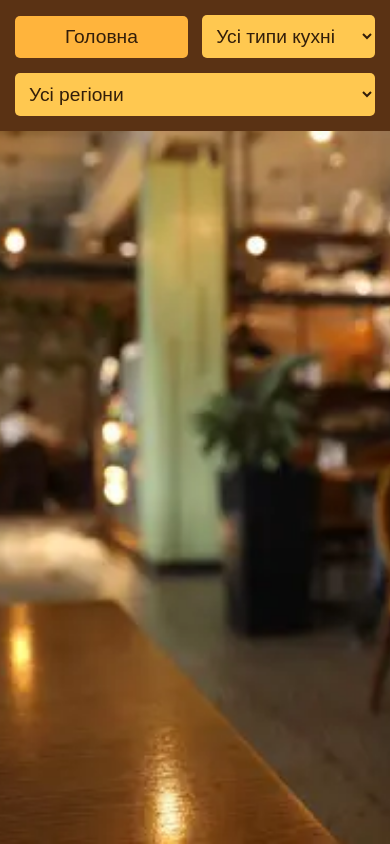
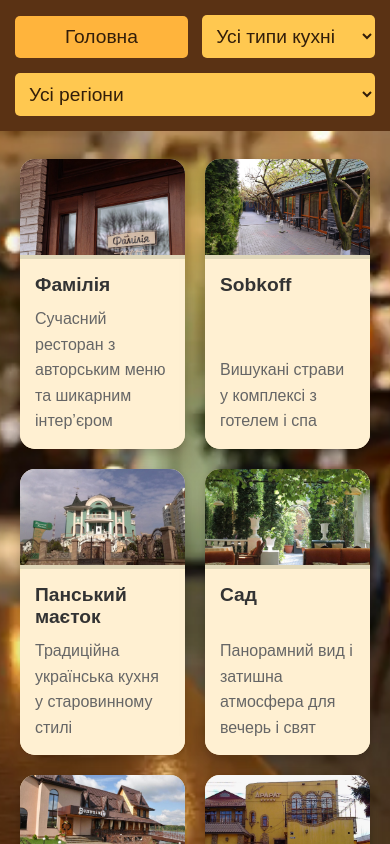
Before and after one commit to Volodia4/restaurant-catalog, a website: page public/index.html in a window 390 px wide. Both pictures are taken after a click on the button "Let's go!". Shown: the top 844 px of the page. Drawn offline with Linux system fonts and the light colour scheme; no server answers.

Commit message:
Додано зчитування даних через серилізацію

```diff
--- a/public/index.js
+++ b/public/index.js
@@ -1,6 +1,4 @@
-import { getFirestore, collection, getDocs } from "https://www.gstatic.com/firebasejs/11.4.0/firebase-firestore.js";
-
-export async function getRestaurants(db, selectedCuisine = "all", selectedRegion = "all") {
+export async function getRestaurants(selectedCuisine = "all", selectedRegion = "all") {
     const container = document.getElementById("restaurants-container");
 
     container.classList.remove("visible");
@@ -8,10 +6,11 @@ export async function getRestaurants(db, selectedCuisine = "all", selectedRegion
 
     setTimeout(async () => {
         container.innerHTML = "";
+        try {
+            const response = await fetch("restaurants.json");
+            const restaurantsData = await response.json();
 
-        const querySnapshot = await getDocs(collection(db, "restaurants"));
-        querySnapshot.forEach((doc) => {
-            const restaurantData = doc.data();
+            restaurantsData.forEach((restaurantData) => {
                 const restaurantName = restaurantData.name;
                 const restaurantDescription = restaurantData.description || "Без опису";
                 const restaurantImages = restaurantData.images || ["placeholder.jpg"];
@@ -64,6 +63,9 @@ export async function getRestaurants(db, selectedCuisine = "all", selectedRegion
 
                 container.appendChild(restaurantCard);
             });
+        } catch (error) {
+            console.error("Помилка при завантаженні даних:", error);
+        }
 
         container.classList.remove("hidden");
         container.classList.add("visible");
@@ -83,8 +85,9 @@ function showRestaurantsState(selectedCuisine = "all", selectedRegion = "all") {
     document.querySelector(".hero").classList.add("hidden");
     document.querySelector("header").classList.add("hidden");
 
-    const db = getFirestore();
-    getRestaurants(db, selectedCuisine, selectedRegion);
+    getRestaurants(selectedCuisine, selectedRegion);
+
+    window.history.pushState({ view: "restaurants", cuisine: "all", region: "all" }, "", "#restaurants");
 }
 
 function showHomeState() {
@@ -103,32 +106,30 @@ function showHomeState() {
         document.querySelector(".hero").classList.remove("hidden");
         filterPanel.classList.add("hidden");
     }, 500);
+
+    window.history.pushState({ view: "home" }, "", "#home");
 }
 
 document.getElementById("start-btn").addEventListener("click", function() {
     showRestaurantsState();
-    window.history.pushState({ view: "restaurants", cuisine: "all", region: "all" }, "", "#restaurants");
 });
 
 document.getElementById("home-btn").addEventListener("click", function() {
     showHomeState();
-    window.history.pushState({ view: "home" }, "", "#home");
 });
 
 document.getElementById("cuisine-select").addEventListener("change", function() {
     const selectedCuisine = this.value;
     const selectedRegion = document.getElementById("regions-select").value;
-    const db = getFirestore();
     window.history.pushState({ view: "restaurants", cuisine: selectedCuisine, region: selectedRegion }, "", "#restaurants");
-    getRestaurants(db, selectedCuisine, selectedRegion);
+    getRestaurants(selectedCuisine, selectedRegion);
 });
 
 document.getElementById("regions-select").addEventListener("change", function() {
     const selectedRegion = this.value;
     const selectedCuisine = document.getElementById("cuisine-select").value;
-    const db = getFirestore();
     window.history.pushState({ view: "restaurants", cuisine: selectedCuisine, region: selectedRegion }, "", "#restaurants");
-    getRestaurants(db, selectedCuisine, selectedRegion);
+    getRestaurants(selectedCuisine, selectedRegion);
 });
 
 window.addEventListener("popstate", function(event) {
--- a/public/restaurant.js
+++ b/public/restaurant.js
@@ -59,7 +59,7 @@ window.onload = () => {
             if (Array.isArray(dishValue) && dishValue.length >= 2) {
                 const dishElement = document.createElement("div");
                 dishElement.classList.add("dish");
-                dishElement.innerHTML = `<span class="dish-name">${dishValue[0]}</span> <span class="dish-price">$${dishValue[1]}</span>`;
+                dishElement.innerHTML = `<span class="dish-name">${dishValue[0]}</span> <span class="dish-price">${dishValue[1]} грн</span>`;
                 menuContainer.appendChild(dishElement);
             }
         });
--- /dev/null
+++ b/public/restaurants.json
@@ -0,0 +1,145 @@
+[
+  {
+    "name": "Фамілія",
+    "description": "Сучасний ресторан з авторським меню та шикарним інтер’єром",
+    "images": ["images/Familia0.jpg", "images/Familia1.jpg", "images/Familia2.jpg",
+      "images/Familia3.jpg", "images/Familia4.jpg"],
+    "cuisine": "Авторська",
+    "city": "Хмельницький",
+    "rating": 4.8,
+    "menu": {
+      "dish_1": [
+        "Хумус з авокадо",
+        325
+      ],
+      "dish_2": [
+        "Салат з буряком",
+        125
+      ],
+      "dish_3": [
+        "Салат з телятиною",
+        220
+      ]
+    }
+  },
+
+  {
+    "name": "Sobkoff",
+    "description": "Вишукані страви у комплексі з готелем і спа",
+    "images": ["images/Sobkoff0.jpg", "images/Sobkoff1.jpg", "images/Sobkoff2.jpg",
+      "images/Sobkoff3.jpg", "images/Sobkoff4.jpg"],
+    "cuisine": "Українська",
+    "city": "Хмельницький",
+    "rating": 4.9,
+    "menu": {
+      "dish_1": [
+        "Паста",
+        120
+      ],
+      "dish_2": [
+        "Салат",
+        70
+      ]
+    }
+  },
+
+  {
+    "name": "Панський маєток",
+    "description": "Традиційна українська кухня у старовинному стилі",
+    "images": ["images/PanskijMajetok0.jpg", "images/PanskijMajetok1.jpg", "images/PanskijMajetok2.jpg",
+      "images/PanskijMajetok3.jpg", "images/PanskijMajetok4.jpg"],
+    "cuisine": "Українська",
+    "city": "Хмельницький",
+    "rating": 4.8,
+    "menu": {
+      "dish_1": [
+        "Паста",
+        120
+      ],
+      "dish_2": [
+        "Салат",
+        70
+      ]
+    }
+  },
+
+  {
+    "name": "Сад",
+    "description": "Панорамний вид і затишна атмосфера для вечерь і свят",
+    "images": ["images/Sad0.jpg", "images/Sad1.jpg", "images/Sad2.jpg",
+      "images/Sad3.jpg", "images/Sad4.jpg"],
+    "cuisine": "Європейська",
+    "city": "Хмельницький",
+    "rating": 4.7,
+    "menu": {
+      "dish_1": [
+        "Паста",
+        120
+      ],
+      "dish_2": [
+        "Салат",
+        70
+      ]
+    }
+  },
+
+  {
+    "name": "Венеція",
+    "description": "Італійські страви, відмінна піца та паста",
+    "images": ["images/Venetsia0.jpg", "images/Venetsia1.jpg", "images/Venetsia2.jpg",
+      "images/Venetsia3.jpg", "images/Venetsia4.jpg"],
+    "cuisine": "Італійська",
+    "city": "Хмельницький",
+    "rating": 4.8,
+    "menu": {
+      "dish_1": [
+        "Паста",
+        120
+      ],
+      "dish_2": [
+        "Салат",
+        70
+      ]
+    }
+  },
+
+  {
+    "name": "Арарат",
+    "description": "Традиційні вірменські страви та шашлики в затишному інтер’єрі",
+    "images": ["images/Ararat0.jpg", "images/Ararat1.jpg", "images/Ararat2.jpg",
+      "images/Ararat3.jpg", "images/Ararat4.jpg"],
+    "cuisine": "Вірменська",
+    "city": "Хмельницький",
+    "rating": 5,
+    "menu": {
+      "dish_1": [
+        "Паста",
+        120
+      ],
+      "dish_2": [
+        "Салат",
+        70
+      ]
+    }
+  },
+
+  {
+    "name": "Проскурівська Броварня",
+    "description": "Крафтове пиво та традиційні пивні закуски",
+    "images": ["images/ProskurBrovar0.jpg", "images/ProskurBrovar1.jpg", "images/ProskurBrovar2.jpg",
+      "images/ProskurBrovar3.jpg", "images/ProskurBrovar4.jpg"],
+    "cuisine": "Паб",
+    "city": "Хмельницький",
+    "rating": 4.3,
+    "menu": {
+      "dish_1": [
+        "Паста",
+        120
+      ],
+      "dish_2": [
+        "Салат",
+        70
+      ]
+    }
+  }
+]
--- a/public/style.css
+++ b/public/style.css
@@ -518,7 +518,8 @@ body {
         transform: none !important;
     }
     .menu-toggle {
-        display: flex;
+        display: block;
+        float: right;
         color: white;
         background-color: rgba(60, 40, 20, 0.95);
         border: none;
@@ -530,6 +531,7 @@ body {
         padding-right: 0;
     }
     .logo {
+        float: left;
         margin-left: 20px;
     }
     .text-filter {
@@ -541,7 +543,7 @@ body {
         width: 40%;
         background: rgba(60, 40, 20, 0.9);
         position: absolute;
-        top: 82.5px;
+        top: 82px;
         right: 0;
         left: auto;
         padding: 20px 0;
```
Also changed, not shown: public/images/GPT.jpg (added), public/images/Me1.jpg (added), public/images/Me2.jpg (added). Lines whose indentation alone changed are shown as unchanged.
